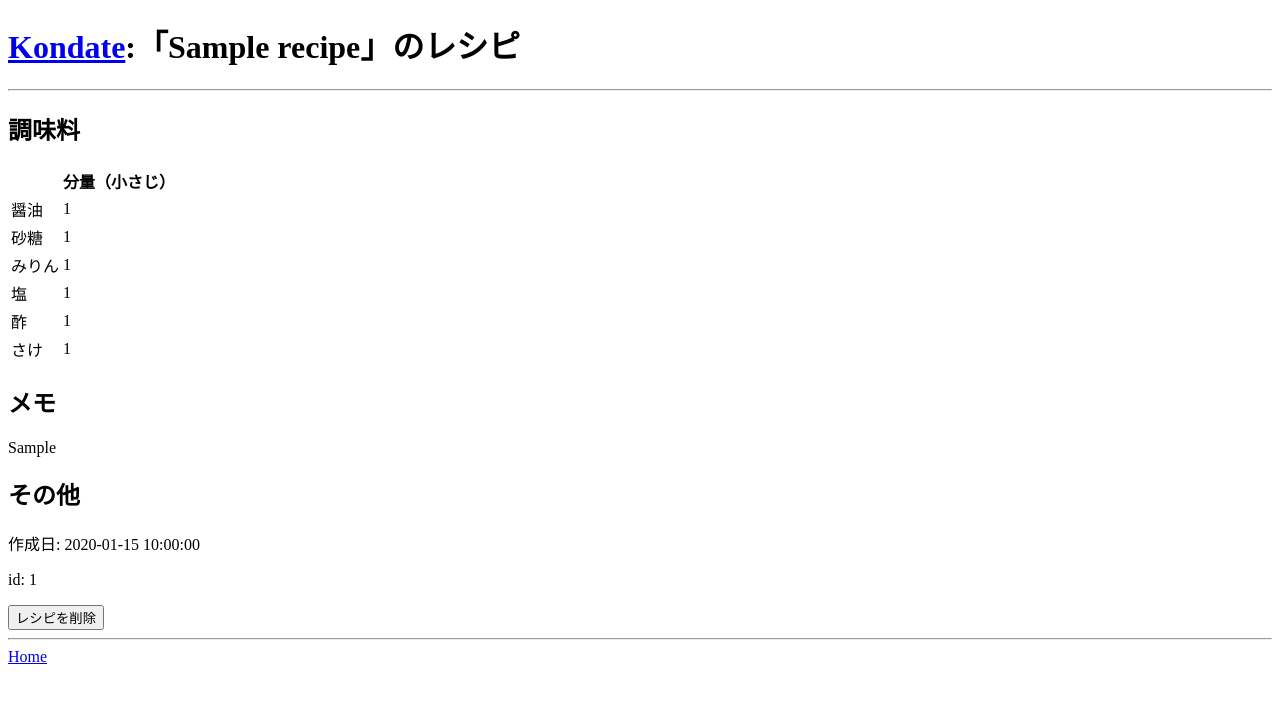
After one commit to monman53/kondate, a Flask app: page /recipes/1 in a window 1280 px wide. The commit adds this page. Shown: the top 703 px of the page. Run offline with Flask 3, Linux system fonts and the light colour scheme; tables that the repository leaves empty hold one stand-in row (values such as "Sample post").

Commit message:
Minimal implement

```diff
--- a/main.py
+++ b/main.py
@@ -17,8 +17,19 @@ db.init_app(app)
 
 class Recipe(db.Model):
   id = db.Column(db.Integer, primary_key=True)
+
   name = db.Column(db.String, nullable=False)
-  added = db.Column(db.DateTime, default=datetime.datetime.now)
+  image_path = db.Column(db.String)
+  memo = db.Column(db.String)
+  created_date = db.Column(db.DateTime, default=datetime.datetime.now)
+
+  # Chomiryo
+  shoyu = db.Column(db.Integer, default=0)
+  sato = db.Column(db.Integer, default=0)
+  mirin = db.Column(db.Integer, default=0)
+  shio = db.Column(db.Integer, default=0)
+  su = db.Column(db.Integer, default=0)
+  sake = db.Column(db.Integer, default=0)
 
 with app.app_context():
   db.create_all()
@@ -27,19 +38,40 @@ with app.app_context():
 @app.route("/")
 def root():
   recipes = db.session.execute(db.select(Recipe)).scalars()
-  print(recipes)
   return render_template("index.html", recipes=recipes)
 
-@app.route("/recipes/create", methods=["POST"])
+@app.route("/recipes/<int:recipe_id>", methods=["GET"])
+def recipe(recipe_id):
+  record = db.select(Recipe).filter_by(id=recipe_id)
+  recipe = db.session.execute(record).scalar_one()
+  return render_template("recipes/recipe.html", recipe=recipe)
+
+@app.route("/recipes/create", methods=["GET", "POST"])
 def recipe_create():
-  recipe = Recipe(name=request.form["name"])
-  db.session.add(recipe)
-  db.session.commit()
-  return redirect(url_for("root"))
+  if request.method == "POST":
+    recipe = Recipe(
+      name=request.form["name"],
+      memo=request.form["memo"],
+
+      # Chomiryo
+      shoyu=request.form["shoyu"],
+      sato=request.form["sato"],
+      mirin=request.form["mirin"],
+      shio=request.form["shio"],
+      su=request.form["su"],
+      sake=request.form["sake"],
+    )
+    db.session.add(recipe)
+    db.session.commit()
+    return redirect(url_for("root"))
+
+  return render_template('recipes/create.html')
 
 @app.route("/recipes/delete", methods=["POST"])
 def recipe_delete():
-  recipe = db.session.execute(db.select(Recipe).filter_by(id=request.form["key"])).scalar_one()
+  id = request.form["id"]
+  record = db.select(Recipe).filter_by(id=id)
+  recipe = db.session.execute(record).scalar_one()
   db.session.delete(recipe)
   db.session.commit()
   return redirect(url_for("root"))
--- /dev/null
+++ b/templates/recipes/recipe.html
@@ -0,0 +1,60 @@
+<!DOCTYPE html>
+<meta charset="utf-8" />
+<meta name="viewport" content="width=device-width" />
+
+<h1><a href="../">Kondate</a>:「{{recipe.name}}」のレシピ</h1>
+
+<hr />
+
+<h2>調味料</h2>
+
+<table>
+  <thead>
+    <tr>
+      <th></th>
+      <th>分量（小さじ）</th>
+    </tr>
+  </thead>
+
+  <tbody>
+    <tr>
+      <td>醤油</td>
+      <td>{{recipe.shoyu}}</td>
+    </tr>
+    <tr>
+      <td>砂糖</td>
+      <td>{{recipe.sato}}</td>
+    </tr>
+    <tr>
+      <td>みりん</td>
+      <td>{{recipe.mirin}}</td>
+    </tr>
+    <tr>
+      <td>塩</td>
+      <td>{{recipe.shio}}</td>
+    </tr>
+    <tr>
+      <td>酢</td>
+      <td>{{recipe.su}}</td>
+    </tr>
+    <tr>
+      <td>さけ</td>
+      <td>{{recipe.sake}}</td>
+    </tr>
+  </tbody>
+</table>
+
+<h2>メモ</h2>
+<p>{{recipe.memo}}</p>
+
+<h2>その他</h2>
+<p>作成日: {{recipe.created_date}}</p>
+<p>id: {{recipe.id}}</p>
+<form action="./delete" method="post">
+  <input type="hidden" name="id" value="{{recipe.id}}" />
+  <input type="submit" value="レシピを削除" />
+</form>
+
+<hr />
+
+<a href="../">Home</a>
```
Also changed, not shown: templates/index.html (+6 -10 lines), templates/recipes/create.html (added, +40 -0 lines).
